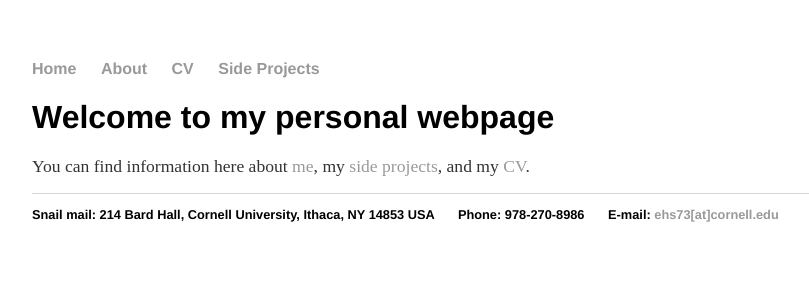
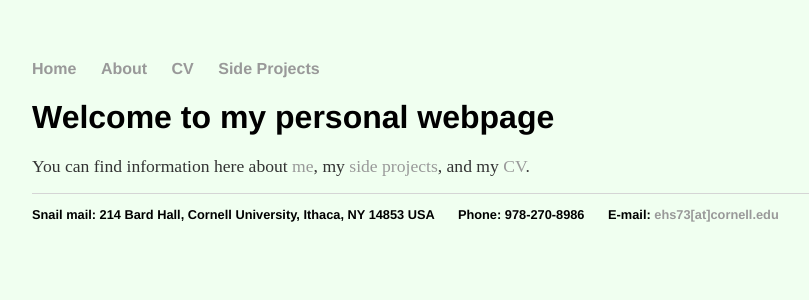
Before and after one commit to ehs73/ehs73.github.io, a Jekyll site: the page built from index.html, in a window 1280 px wide. Shown: the top 300 px of the page, without its empty margins (160-969 px from the left). Built offline with Jekyll 4.4.1, drawn with Linux system fonts in a browser that asks for light colours.

Commit message:
Update main.css

```diff
--- a/css/main.css
+++ b/css/main.css
@@ -1,6 +1,7 @@
 body {
     margin: 60px auto;
     width: 70%;
+    background:	#F0FFF0;
 }
 nav ul, footer ul {
     font-family:'Helvetica', 'Arial', 'Sans-Serif';
```
